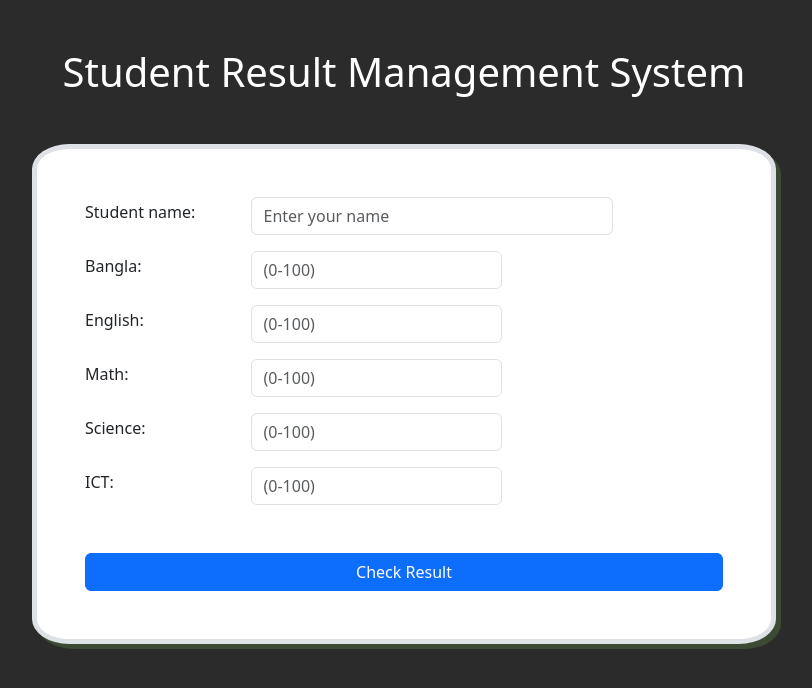
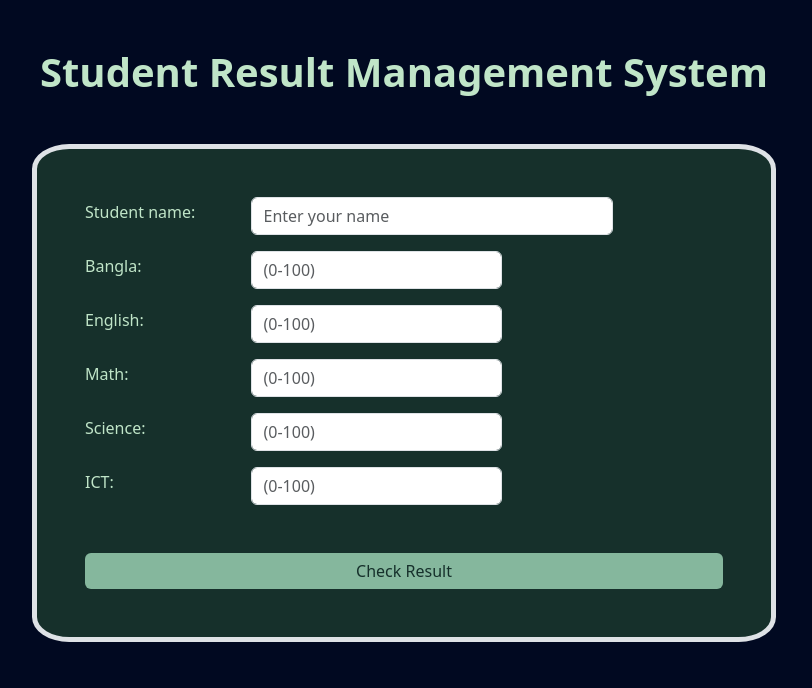
Before and after one commit to Jubayed-02/srms-nactar, a plain HTML site: page index.html in a window 1280 px wide. Shown: the whole page, without its empty margins (154-966 px from the left). Drawn offline with Linux system fonts and the light colour scheme.

Commit message:
feat: add styles

```diff
--- a/css/style.css
+++ b/css/style.css
@@ -1,20 +1,49 @@
+:root {
+  --form: #16302b;
+  --bg: #010921;
+  --semiLite: #85b79d;
+  --lite: #c0e5c8;
+  --danger: #da0303;
+}
 body {
-  background-color: rgb(44, 43, 43);
+  background-color: var(--bg);
+  color: var(--lite);
 }
 .h1 {
-  color: white;
+  color: var(--lite);
+  font-weight: 800;
 }
 form {
-  background: #fff;
+  background: var(--form);
   border-radius: 5%;
-  box-shadow: 5px 5px rgba(90, 132, 72, 0.351);
+  /* box-shadow: 5px 5px var(--semiLite); */
 }
-
-.invalid-input {
-  border: 2px solid red;
+button.btn-primary {
+  background-color: var(--semiLite);
+  color: var(--form);
+  border: none;
+  transition: 0.3s;
+}
+button.btn-primary:hover {
+  background-color: var(--lite);
+  color: var(--bg);
+}
+button.btn-primary:active {
+  background-color: var(--bg) !important;
+  /* color: var(--bg) !important; */
 }
 .custom-text {
-  color: red;
+  border: 2px solid var(--danger);
+  font-weight: 600;
+  font-size: 10px;
+  border: none;
+}
+.custom-text {
+  color: var(--danger);
   text-align: right;
   cursor: pointer;
 }
+.modal-content {
+  background: var(--form);
+  color: var(--lite);
+}
```
